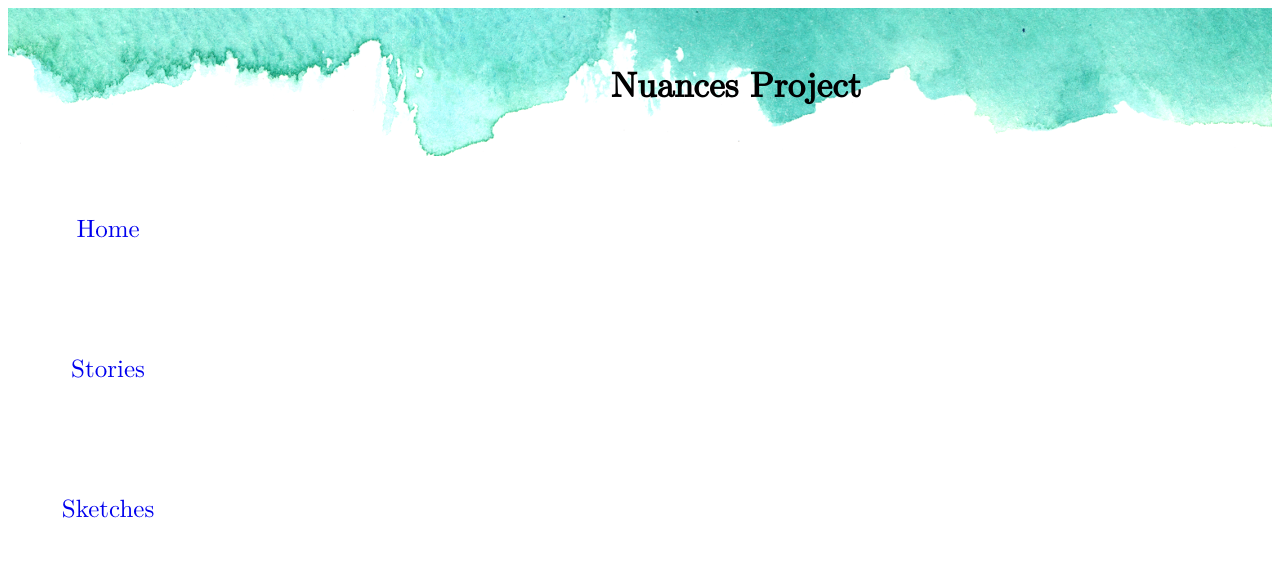
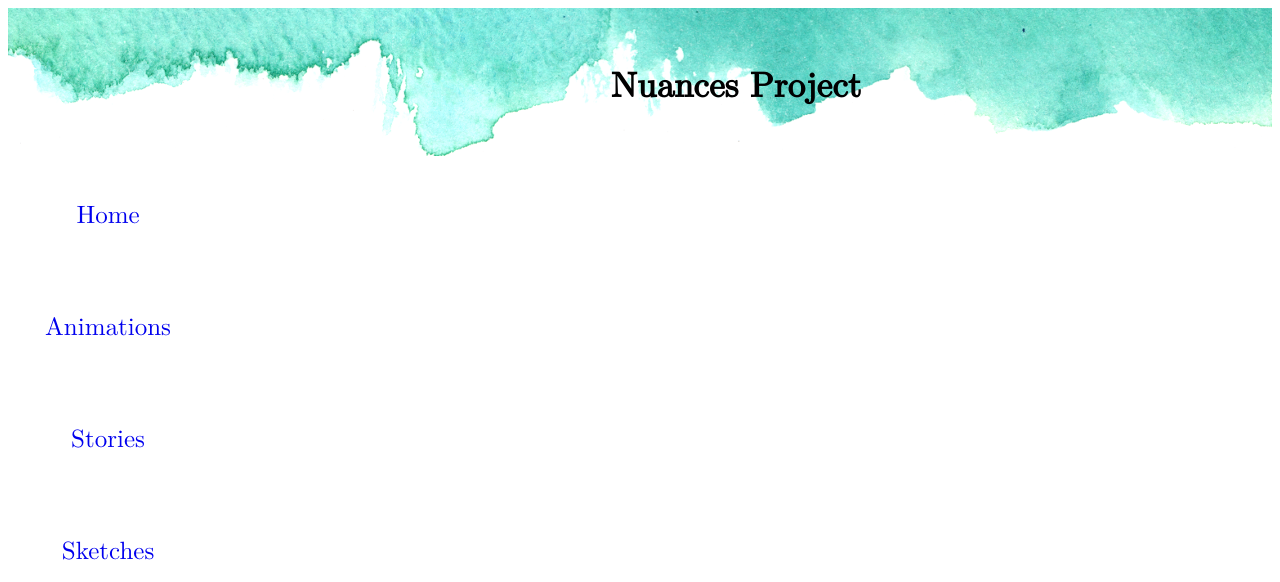
Before and after one commit to cotev/nuances_project, a Django app: template blog/templates/blog/home.html in a window 1280 px wide. Shown: the top 582 px of the page. Run offline with Django 3.2, Linux system fonts and the light colour scheme; the template is opened without the code that fills it, so the values that code supplies are empty.

Commit message:
Start working on animation

```diff
--- a/templates/base.html
+++ b/templates/base.html
@@ -13,10 +13,11 @@
 		<nav>
                 	{% block nav %}
 				<div id="nav_links">
-                		    <a href="{% url "home" %}">Home</a>
-                		    <a href="{% url "stories" %}">Stories</a>
-                		    <a href="{% url "sketches" %}">Sketches</a>
-                		    <a href="{% url "contact" %}/">Contact</a>
+					<a href="{% url "home" %}">Home</a>
+					<a href="{% url "animations" %}">Animations</a>
+					<a href="{% url "stories" %}">Stories</a>
+					<a href="{% url "sketches" %}">Sketches</a>
+					<a href="{% url "contact" %}/">Contact</a>
 	        		</div>
                 	{% endblock %}
             	</nav>
```
Also changed, not shown: 1 other file.
